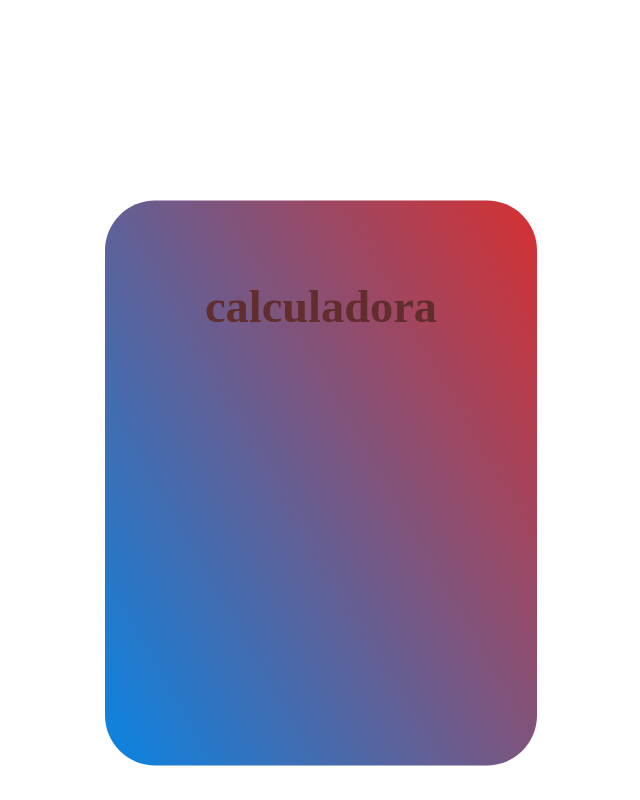
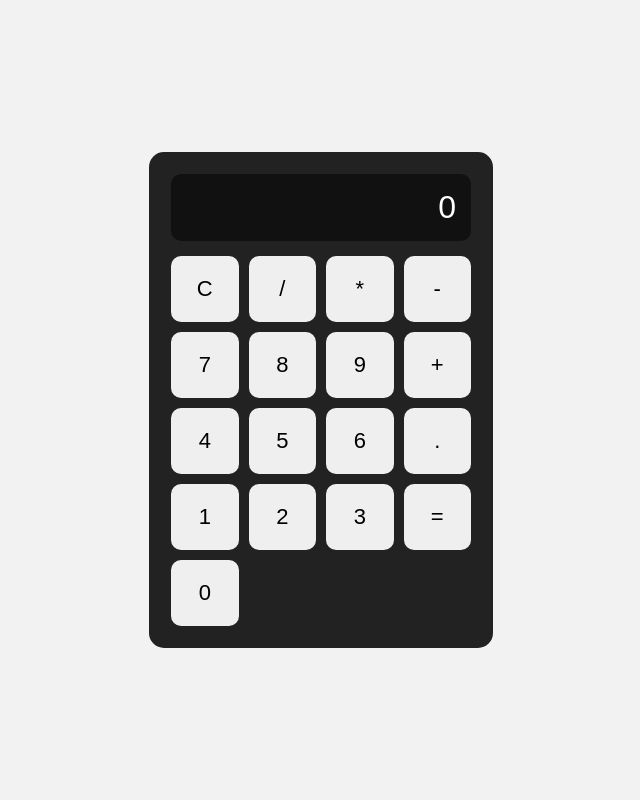
Before and after one commit to Jorge-Miguel007/calculadora-django, a Django app: page / in a window 1280 px wide. Shown: the whole page, without its empty margins (319-959 px from the left). Run offline with Django 5.2, Linux system fonts and the light colour scheme.

Commit message:
alteraçoes feitas no html e javascript e na pasta de views da logica

```diff
--- a/calculadora/static/calculadora/css/style.css
+++ b/calculadora/static/calculadora/css/style.css
@@ -1,28 +1,47 @@
-html,body{
+body {
+    font-family: Arial, sans-serif;
+    background-color: #f2f2f2;
+
+    display: flex;
+    justify-content: center;
+    align-items: center;
+
+    min-height: 100vh;
     margin: 0;
-    padding: 0;
-    display: flex;
-    width: 100%;
-justify-content: center;
 }
+
 .calculadora{
-    transform: translateY(30%);
-    padding: 20%;
-    color: aliceblue;
-    max-width: 420%;
-    display: flex;
-    flex-direction: column;
-    box-sizing:border-box
+    width: 300px;
+    background-color: #222;
+    padding: 22px;
+    border-radius: 15px;
 }
-.bloco1 h1{
-    background: linear-gradient(60deg, #0984e3, #d63031);
-    font-size: 290%;
-    color: rgb(97, 45, 45);
-    text-align: center;
-    border-radius: 50px;
-    min-height: 30%;
 
-    max-width: 120%;
-    padding: 80px 100px;
-    padding-bottom: 100%;
+.display{
+    background-color: #111;
+    color: white;
+
+    font-size: 32px;
+    text-align: right;
+
+    padding: 15px;
+    margin-bottom: 15px;
+
+    border-radius: 10px;
 }
+
+.botoes{
+    display: grid;
+    grid-template-columns: repeat(4, 1fr);
+    gap: 10px;
+}
+
+button{
+    font-size: 22px;
+    padding: 20px;
+
+    border: none;
+    border-radius: 10px;
+
+    cursor: pointer;
+}
--- /dev/null
+++ b/calculadora/static/calculadora/js/script.js
@@ -0,0 +1,44 @@
+document.addEventListener("DOMContentLoaded", function() {
+    const botoes = document.querySelectorAll(".numero");
+    const display = document.getElementById("display");
+
+    let valorAtual = "";
+
+    botoes.forEach(function(botao) {
+        botao.addEventListener("click", function() {
+            const texto = botao.innerText.trim();
+            const textoDisplayAtual = display.innerText.trim();
+
+            // Botão Limpar (C)
+            if (texto === "C") {
+                valorAtual = "";
+                display.innerText = "0";
+                return;
+            }
+
+            // Botão Igual (=)
+            if (texto === "=") {
+                try {
+                    if (valorAtual !== "") {
+                        valorAtual = eval(valorAtual).toString();
+                        display.innerText = valorAtual;
+                    }
+                } catch (e) {
+                    display.innerText = "erro,";
+                    valorAtual = "";
+                }
+                return;
+            }
+
+            // Se o visor estiver com "0" ou "Erro", substitui pelo novo número digitado
+            if ((textoDisplayAtual === "0" || textoDisplayAtual === "Erro") && !isNaN(texto)) {
+                valorAtual = texto;
+            } else {
+                valorAtual += texto;
+            }
+
+            // Atualiza o texto visível na barra da calculadora
+            display.innerText = valorAtual;
+        });
+    });
+});
--- a/calculadora/templates/calculadora/index.html
+++ b/calculadora/templates/calculadora/index.html
@@ -1,20 +1,43 @@
 {% load static %}
+
 <!DOCTYPE html>
 <html lang="pt-br">
     <head>
         <meta charset="UTF-8">
-    <meta name="viewport" content="width=device-width, initial-scale=1.0">
+        <title>Calculadora</title>
         <link rel="stylesheet" href="{% static 'calculadora/css/style.css' %}">
-    <title>Calculadora django</title>
     </head>
     <body>
-    <divc class= "bloco" >
 
+        <div class="calculadora">
+
+            <div class="display" id="display">0</div>
+
+            <div class="botoes">
+                <button type="button" class="numero">C</button>
+                <button type="button" class="numero">/</button>
+                <button type="button" class="numero">*</button>
+                <button type="button" class="numero">-</button>
+
+                <button type="button" class="numero" id="botao7">7</button>
+                <button type="button" class="numero">8</button>
+                <button type="button" class="numero">9</button>
+                <button type="button" class="numero">+</button>
+
+                <button type="button" class="numero">4</button>
+                <button type="button" class="numero">5</button>
+                <button type="button" class="numero">6</button>
+                <button type="button" class="numero">.</button>
+
+                <button type="button" class="numero">1</button>
+                <button type="button" class="numero">2</button>
+                <button type="button" class="numero">3</button>
+                <button type="button" class="numero">=</button>
+
+                <button type="button" class="numero">0</button>
             </div>
-    <div class="bloco1">
-        <h1 class="calculadora" >calculadora</h1>
-
         </div>
 
+        <script src="{% static 'calculadora/js/script.js' %}"></script>
     </body>
 </html>
--- a/calculadora/views.py
+++ b/calculadora/views.py
@@ -1,31 +1,44 @@
 from django.shortcuts import render
-
-# Create your views here.
-
 
 def index(request):
     resultado = None
     erro = None
+    num1_input = ""
+    num2_input = ""
+
     if request.method == "POST":
-        num1 = request.POST.get(num1)
-        num2= request.POST.get(num2)
-        operacao = request.POST.get(operacao)
+        # Captura os dados do formulário
+        num1_input = request.POST.get("num1", "")
+        num2_input = request.POST.get("num2", "")
+        operacao = request.POST.get("operacao")
+
         try:
-            num1 = float(num1)
-            num2 = float(num2)
+            num1 = float(num1_input)
+            num2 = float(num2_input)
 
-            if operacao =='soma' :
+            # Executa a operação matemática correspondente
+            if operacao == "soma":
                 resultado = num1 + num2
-            elif operacao == 'subtraçao':
+            elif operacao == "subtracao":
                 resultado = num1 - num2
-            elif operacao == 'multiplicaçao':
-              resultado = num1 * num2
-            elif operacao == 'divisao':
-                resultado = num1 / num2
-                if num2 == 0 :
-                     erro = 'divisão por 0 não é permitida'
+            elif operacao == "multiplicacao":
+                resultado = num1 * num2
+            elif operacao == "divisao":
+                if num2 == 0:
+                    erro = "Divisão por 0 não é permitida"
                 else:
-                    resultado == num1/num2
+                    resultado = num1 / num2
+
+            # Formatação opcional: remove o .0 de números inteiros (ex: 10.0 vira 10)
+            if resultado is not None and isinstance(resultado, float) and resultado.is_integer():
+                resultado = int(resultado)
+
         except (ValueError, TypeError):
-            erro = "insira um numero valido"
-    return render(request, 'calculadora/index.html', {'resultado': resultado, 'erro': erro})
+            erro = "Insira números válidos"
+
+    return render(request, "calculadora/index.html", {
+        "resultado": resultado,
+        "erro": erro,
+        "num1": num1_input,
+        "num2": num2_input,
+    })
--- a/calculadoradjango/settings.py
+++ b/calculadoradjango/settings.py
@@ -117,7 +117,6 @@ USE_TZ = True
 
 STATIC_URL = 'static/'
 
-
 # Email
 # https://docs.djangoproject.com/en/6.1/topics/email/#topic-email-configuration
 
--- a/calculadoradjango/urls.py
+++ b/calculadoradjango/urls.py
@@ -15,7 +15,7 @@ Including another URLconf
     2. Add a URL to urlpatterns:  path('blog/', include('blog.urls'))
 """
 from django.contrib import admin
-from django.urls import path,include
+from django.urls import path, include
 
 urlpatterns = [
     path('admin/', admin.site.urls),
```
Lines whose indentation alone changed are shown as unchanged.
